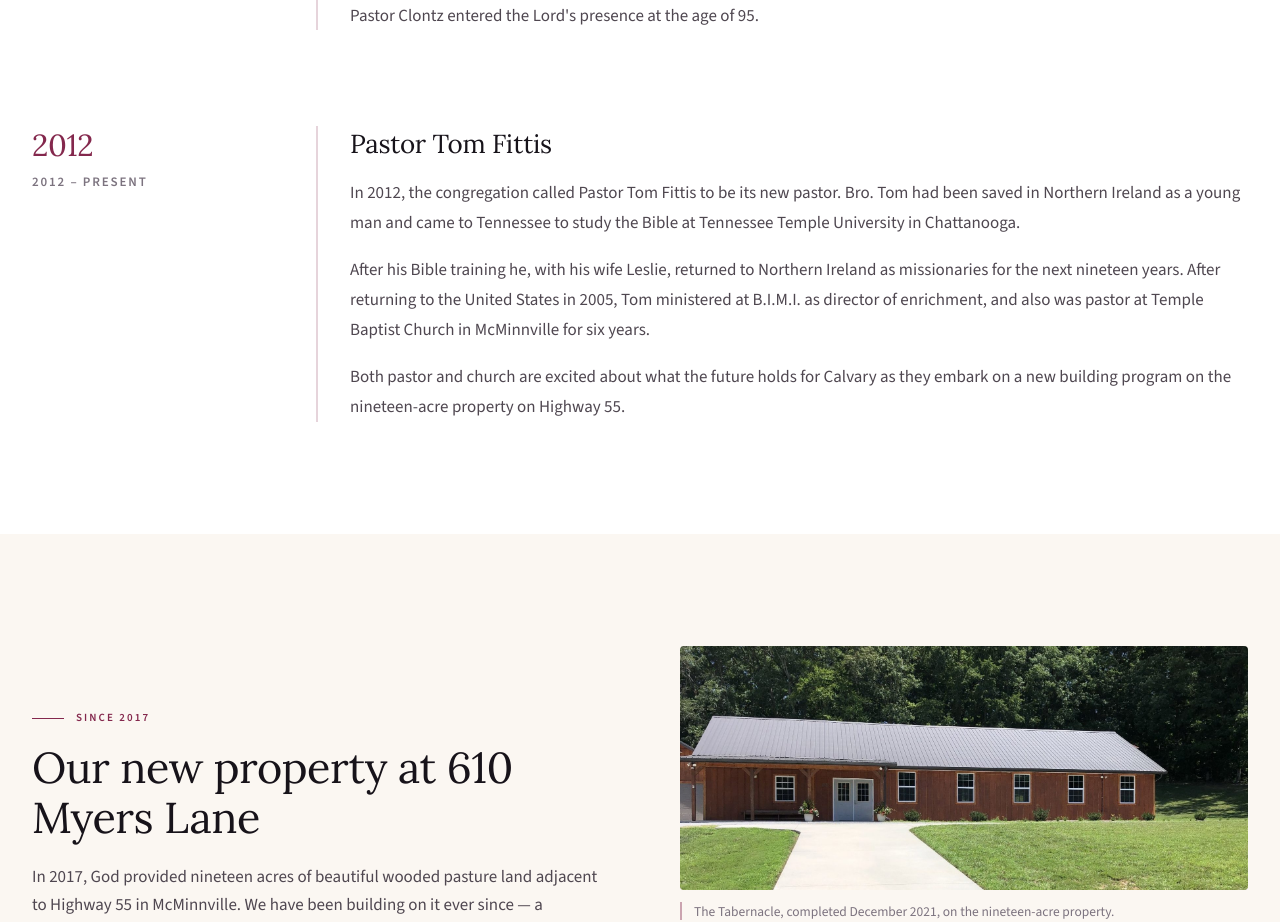
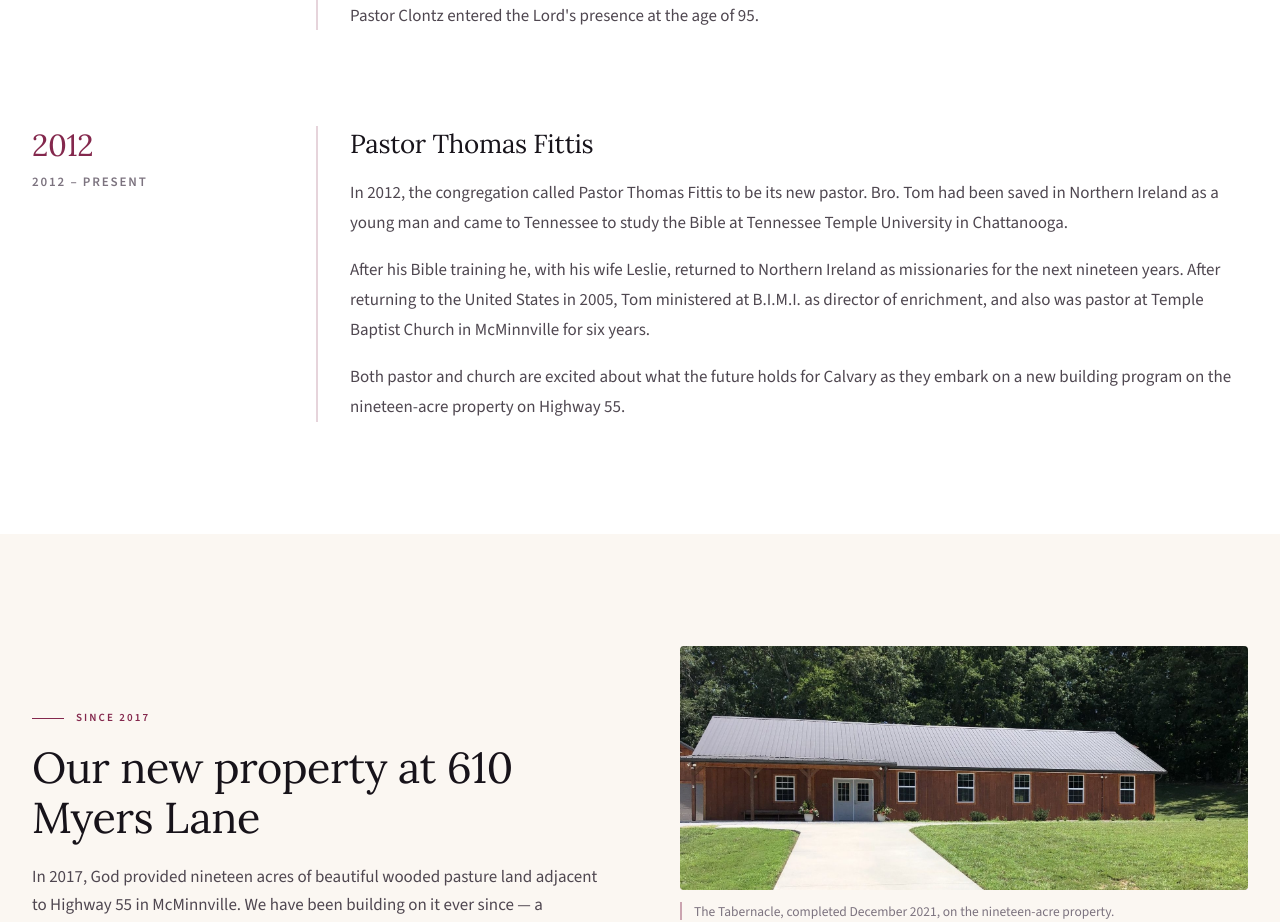
Before and after one commit to edesent/calvarybaptistnews-redesign, a Next.js app: page /history in a window 1280 px wide. Shown: the part 860-1782 px from the top of the page. Built offline with nearby package versions, Linux system fonts and the light colour scheme.

Commit message:
Updated pastor name in church history

```diff
--- a/src/app/history/page.tsx
+++ b/src/app/history/page.tsx
@@ -20,10 +20,10 @@ const PASTORS = [
     ],
   },
   {
-    name: "Pastor Tom Fittis",
+    name: "Pastor Thomas Fittis",
     years: "2012 – present",
     body: [
-      "In 2012, the congregation called Pastor Tom Fittis to be its new pastor. Bro. Tom had been saved in Northern Ireland as a young man and came to Tennessee to study the Bible at Tennessee Temple University in Chattanooga.",
+      "In 2012, the congregation called Pastor Thomas Fittis to be its new pastor. Bro. Tom had been saved in Northern Ireland as a young man and came to Tennessee to study the Bible at Tennessee Temple University in Chattanooga.",
       "After his Bible training he, with his wife Leslie, returned to Northern Ireland as missionaries for the next nineteen years. After returning to the United States in 2005, Tom ministered at B.I.M.I. as director of enrichment, and also was pastor at Temple Baptist Church in McMinnville for six years.",
       "Both pastor and church are excited about what the future holds for Calvary as they embark on a new building program on the nineteen-acre property on Highway 55.",
     ],
```
